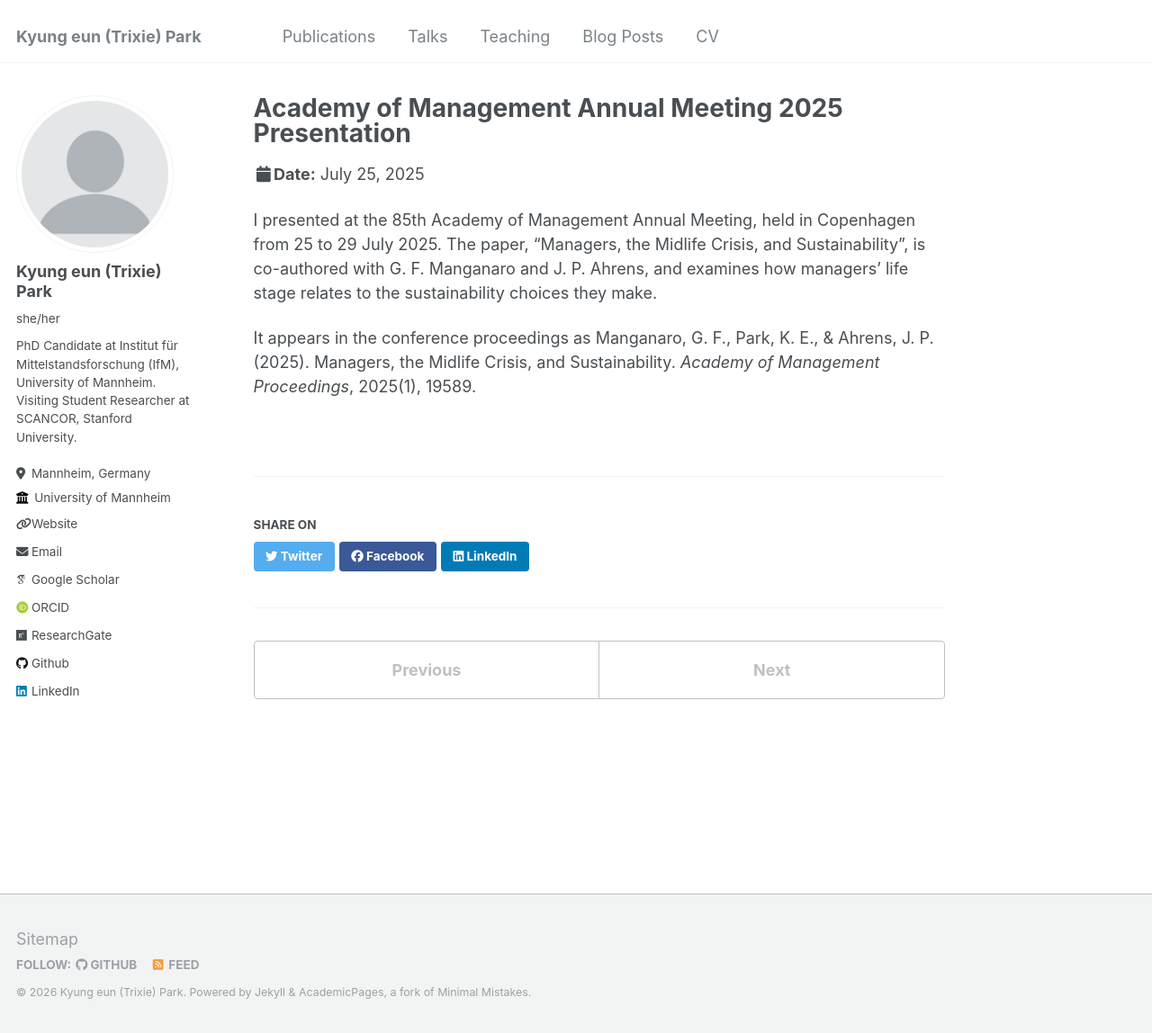
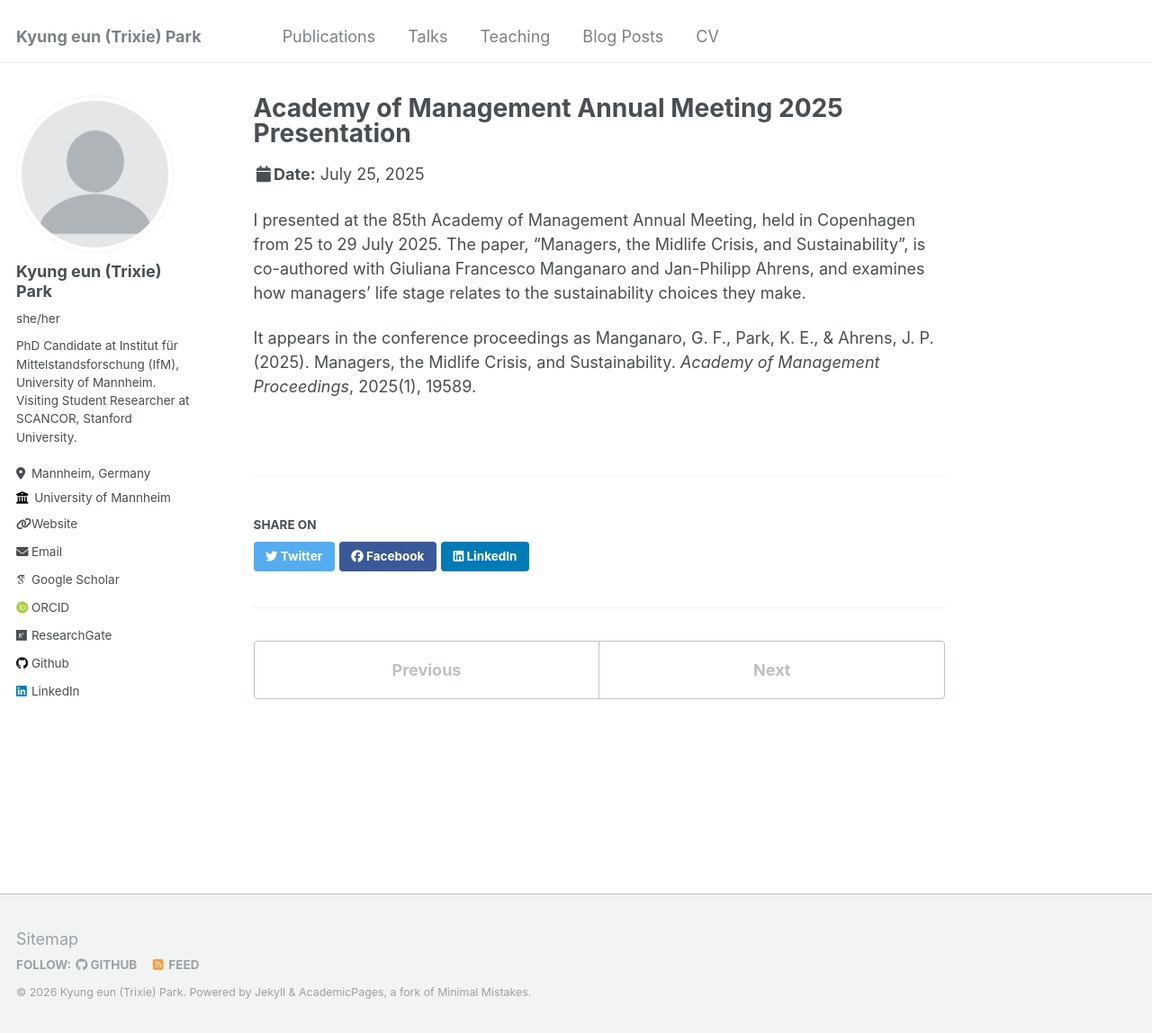
Before and after one commit to KyungEPark/KyungEPark.github.io, a Jekyll site: the page built from _talks/2025-07-25-aom-2025.md, in a window 1280 px wide and 1148 px high. Shown: the whole window at 90% size. Built offline with Jekyll 4.4.1, drawn with Linux system fonts in a browser that asks for light colours; some web fonts are replaced.

Commit message:
Use full co-author names on the talk pages
Sondos Abdelgawad, Mujtaba Ahsan, Giuliana Francesco Manganaro,
Jan-Philipp Ahrens and Michael Woywode, replacing the initials carried
over from Google Scholar. Also drop the lone "Dr." honorific on the AoM
2024 page, since no other co-author is given one.

Co-Authored-By: Claude Opus 5 (1M context) <noreply@anthropic.com>

```diff
--- a/_talks/2025-07-25-aom-2025.md
+++ b/_talks/2025-07-25-aom-2025.md
@@ -8,6 +8,6 @@ date: 2025-07-25
 location: "Copenhagen, Denmark"
 ---
 
-I presented at the 85th Academy of Management Annual Meeting, held in Copenhagen from 25 to 29 July 2025. The paper, "Managers, the Midlife Crisis, and Sustainability", is co-authored with G. F. Manganaro and J. P. Ahrens, and examines how managers' life stage relates to the sustainability choices they make.
+I presented at the 85th Academy of Management Annual Meeting, held in Copenhagen from 25 to 29 July 2025. The paper, "Managers, the Midlife Crisis, and Sustainability", is co-authored with Giuliana Francesco Manganaro and Jan-Philipp Ahrens, and examines how managers' life stage relates to the sustainability choices they make.
 
 It appears in the conference proceedings as Manganaro, G. F., Park, K. E., & Ahrens, J. P. (2025). Managers, the Midlife Crisis, and Sustainability. *Academy of Management Proceedings*, 2025(1), 19589.
```
Also changed, not shown: _talks/2020-12-04-euram-2020.md (+1 -1 lines), _talks/2024-08-12-talk-1.md (+1 -1 lines), _talks/2026-06-03-bcerc-2026.md (+1 -1 lines).
